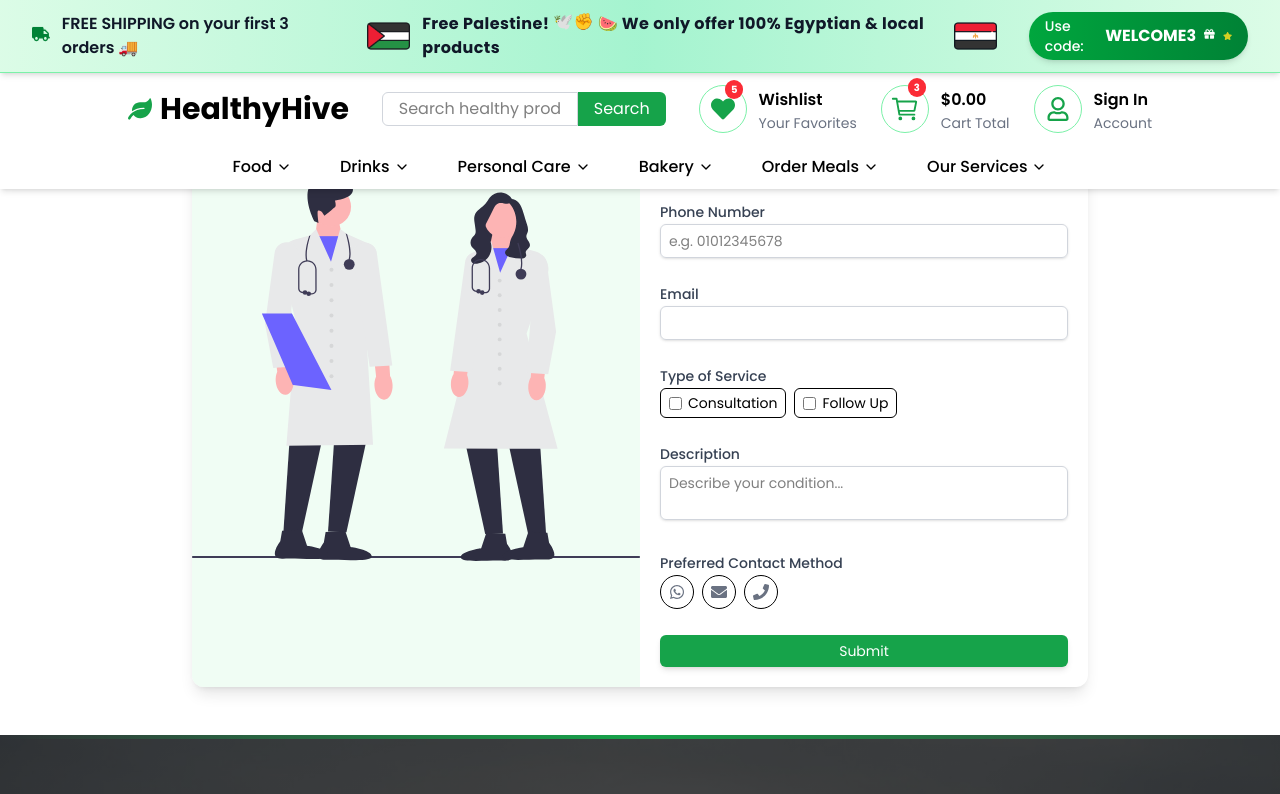
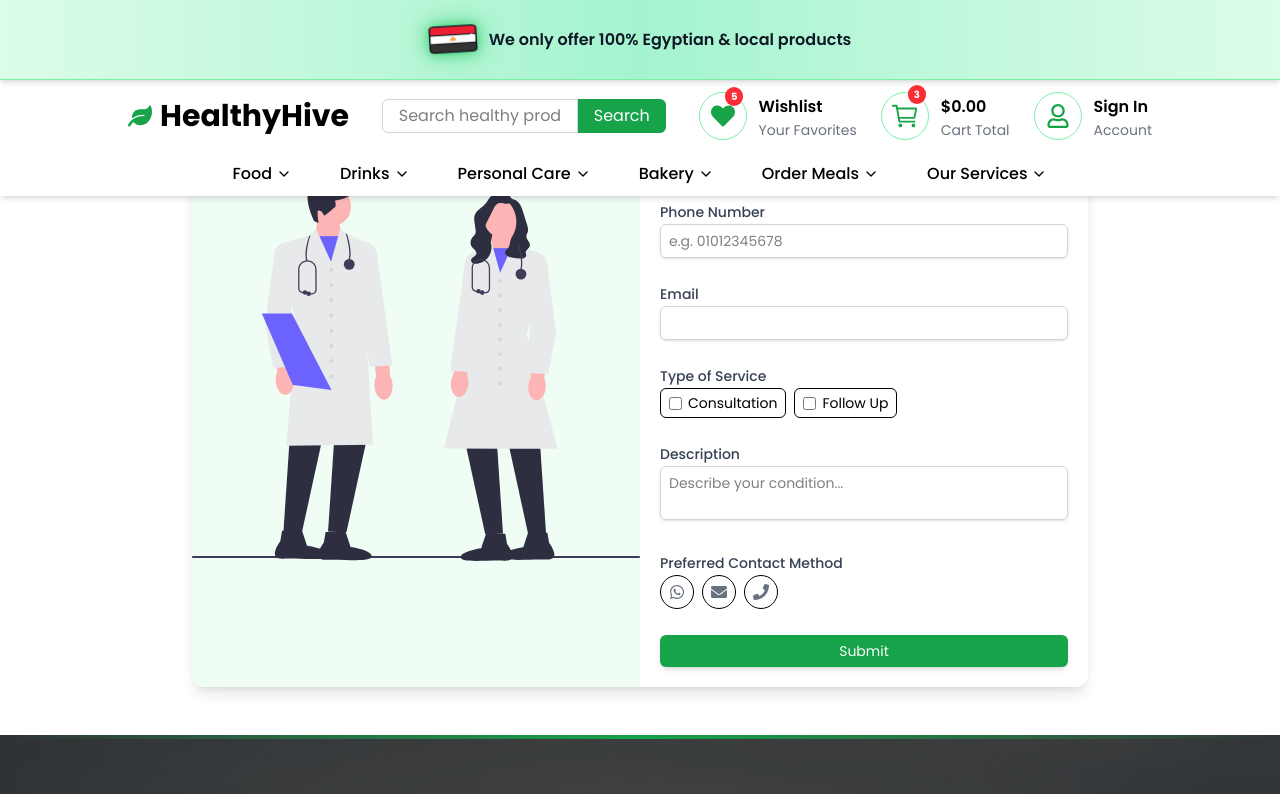
Before and after one commit to OmarIsmail277/HealthyHive, a React (Vite) app: page /services/consultations in a window 1280 px wide. Shown: the top 794 px of the page. Built offline with nearby package versions, Linux system fonts and the light colour scheme.

Commit message:
Converted Banner to Sliding Banner

```diff
--- a/src/components/Banner/Banner.jsx
+++ b/src/components/Banner/Banner.jsx
@@ -1,11 +1,66 @@
-import React from "react";
+import React, { useState, useEffect } from "react";
 import { FaTruck, FaGift, FaStar } from "react-icons/fa";
 
 const FlashyBanner = () => {
+  const [index, setIndex] = useState(0);
+  const slides = [
+    {
+      id: 1,
+      content: (
+        <div className="flex items-center space-x-3">
+          <img
+            src="/public/images/palestine-flag.png"
+            alt="Palestine"
+            className="w-12 h-10 animate-wave flag-glow"
+          />
+          <span className="text-gray-900 font-bold text-sm sm:text-base tracking-wide">
+            Free Palestine! <span className="animate-float">🕊️</span>
+            <span className="animate-float">✊</span> 🍉
+          </span>
+        </div>
+      ),
+    },
+    {
+      id: 2,
+      content: (
+        <div className="flex items-center gap-3">
+          <span className="text-gray-900 font-semibold text-sm sm:text-base flex items-center gap-3">
+            <img
+              src="/public/images/egypt-flag.png"
+              className="w-12 h-10 animate-wave flag-glow"
+            />
+            <span>We only offer 100% Egyptian & local products</span>
+          </span>
+        </div>
+      ),
+    },
+    {
+      id: 3,
+      content: (
+        <div className="flex items-center space-x-2 bg-gradient-to-r from-green-600 to-green-700 text-white px-4 py-1 rounded-full shadow-md">
+          <FaTruck className="text-white text-sm animate-bounce" />
+          <span className="text-xs sm:text-sm font-medium">
+            FREE SHIPPING on your FIRST 3 orders! - Use code:
+          </span>
+          <span className="font-extrabold">WELCOME3</span>
+          <FaGift className="text-white text-sm animate-bounce" />
+          <FaStar className="text-yellow-300 text-xs animate-pulse" />
+        </div>
+      ),
+    },
+  ];
+
+  useEffect(() => {
+    const timer = setInterval(() => {
+      setIndex((prev) => (prev + 1) % slides.length);
+    }, 5000);
+    return () => clearInterval(timer);
+  }, [slides.length]);
+
   return (
-    <div className="w-full overflow-hidden relative bg-gradient-to-r from-green-100 via-emerald-200 to-green-100 border-b border-green-300 shadow-md">
-      <div className="flex justify-center">
-        <BannerContent />
+    <div className="w-full overflow-hidden relative bg-gradient-to-r from-green-100 via-emerald-200 to-green-100 border-b border-green-300 shadow-md h-16 sm:h-20 flex justify-center items-center">
+      <div className="transition-all duration-700 ease-in-out">
+        {slides[index].content}
       </div>
 
       {/* Animations */}
@@ -62,14 +117,11 @@ const FlashyBanner = () => {
           animation: wave 3s infinite ease-in-out;
           transform-origin: left center;
         }
-
-        /* Glow effect */
         .flag-glow {
           filter: drop-shadow(0 0 6px rgba(34, 197, 94, 0.8))
             drop-shadow(0 0 12px rgba(34, 197, 94, 0.5));
           border-radius: 4px;
         }
-
         @keyframes float {
           0%,
           100% {
@@ -88,43 +140,4 @@ const FlashyBanner = () => {
   );
 };
 
-const BannerContent = () => (
-  <div className="flex items-center space-x-8 px-8 py-3">
-    {/* Free shipping */}
-    <div className="flex items-center space-x-3">
-      <FaTruck className="text-green-700 text-xl animate-bounce" />
-      <span className="text-gray-900 font-semibold text-sm sm:text-base">
-        FREE SHIPPING on your first 3 orders 🚚
-      </span>
-    </div>
-
-    {/* Palestinian & Egyptian local products */}
-    <div className="flex items-center space-x-3">
-      <img
-        src="/public/images/palestine-flag.png"
-        alt="Palestine"
-        className="w-12 h-10"
-      />
-      <span className="text-gray-900 font-bold text-sm sm:text-base tracking-wide">
-        Free Palestine! <span className="animate-float">🕊️</span>
-        <span className="animate-float">✊</span> 🍉 We only offer 100% Egyptian
-        & local products
-      </span>
-      <img
-        src="/public/images/egypt-flag.png"
-        alt="Egypt"
-        className="w-12 h-10"
-      />
-    </div>
-
-    {/* Discount code */}
-    <div className="flex items-center space-x-2 bg-gradient-to-r from-green-600 to-green-700 text-white px-4 py-1 rounded-full shadow-md">
-      <span className="text-xs sm:text-sm font-medium">Use code:</span>
-      <span className="font-extrabold">WELCOME3</span>
-      <FaGift className="text-white text-sm animate-bounce" />
-      <FaStar className="text-yellow-300 text-xs animate-pulse" />
-    </div>
-  </div>
-);
-
 export default FlashyBanner;
```
